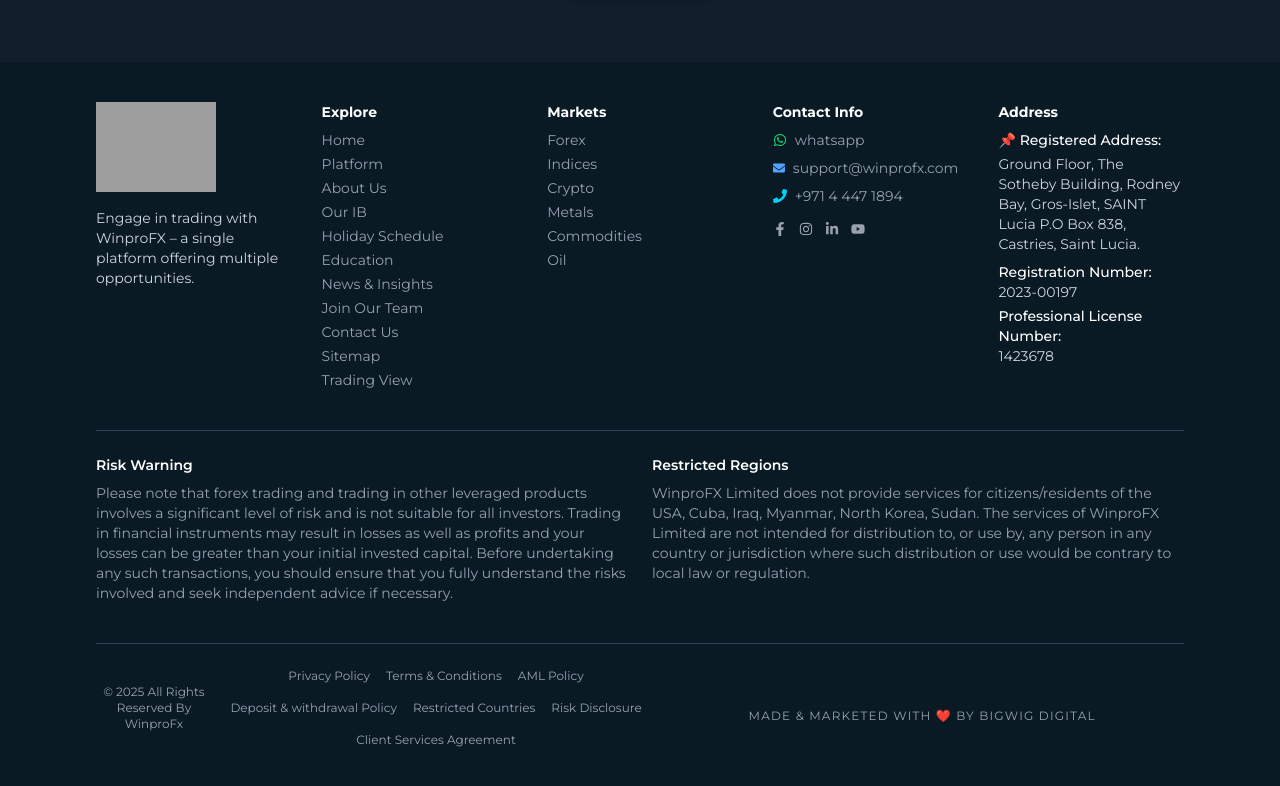
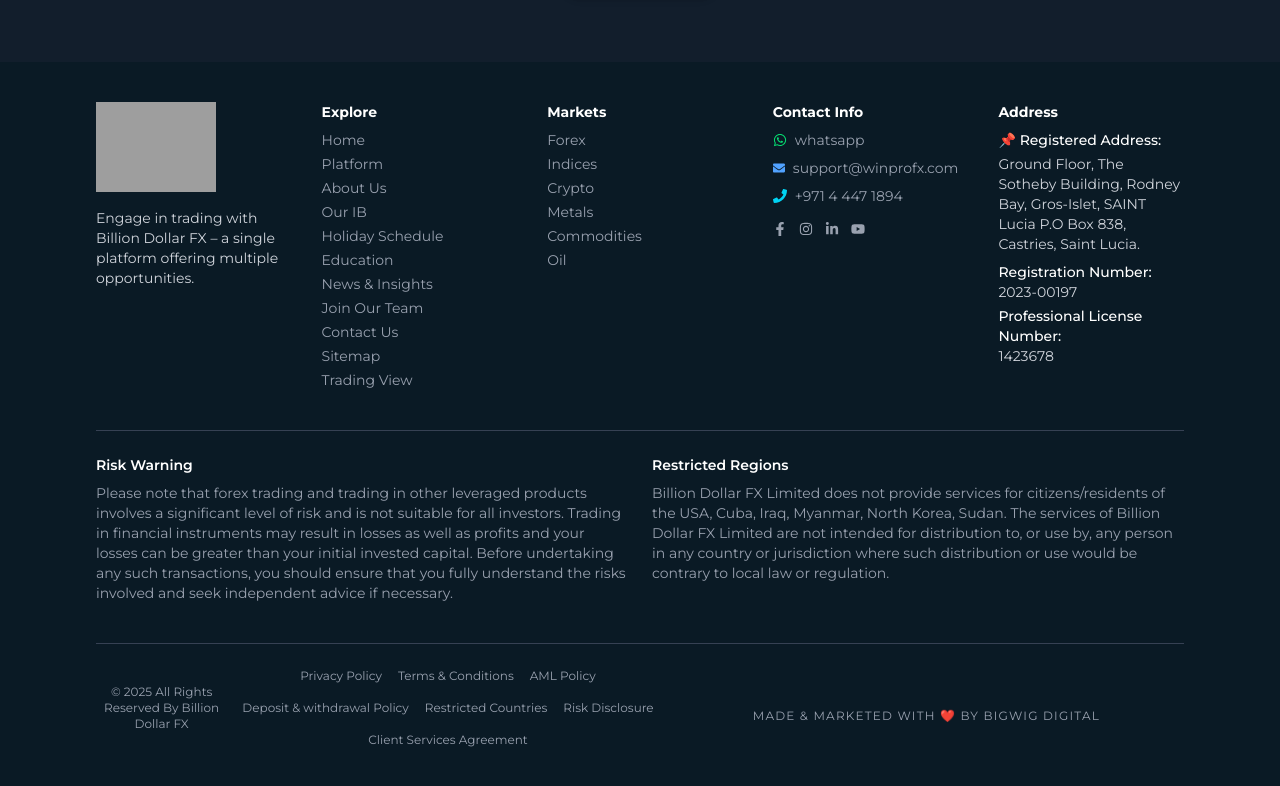
Before and after one commit to Shubham9049/WinProFx, a Next.js app: page /oil in a window 1280 px wide. Shown: the part 2119-2905 px from the top of the page. Built offline with nearby package versions, Linux system fonts and the light colour scheme; grey boxes are pictures that could not be loaded.

Commit message:
updated footer

```diff
--- a/components/Footer.tsx
+++ b/components/Footer.tsx
@@ -24,8 +24,8 @@
           />
 
           <p className="text-gray-300">
-            Engage in trading with WinproFX – a single platform offering
-            multiple opportunities.
+            Engage in trading with Billion Dollar FX – a single platform
+            offering multiple opportunities.
           </p>
         </div>
 
@@ -133,18 +133,19 @@
         <div>
           <h4 className="font-semibold text-white mb-2">Restricted Regions</h4>
           <p className="text-gray-400 text-sm">
-            WinproFX Limited does not provide services for citizens/residents of
-            the USA, Cuba, Iraq, Myanmar, North Korea, Sudan. The services of
-            WinproFX Limited are not intended for distribution to, or use by,
-            any person in any country or jurisdiction where such distribution or
-            use would be contrary to local law or regulation.
+            Billion Dollar FX Limited does not provide services for
+            citizens/residents of the USA, Cuba, Iraq, Myanmar, North Korea,
+            Sudan. The services of Billion Dollar FX Limited are not intended
+            for distribution to, or use by, any person in any country or
+            jurisdiction where such distribution or use would be contrary to
+            local law or regulation.
           </p>
         </div>
       </div>
 
       {/* Footer Bottom */}
       <div className="mt-10 border-t border-gray-700 pt-6 text-center text-gray-400 text-xs flex flex-col md:flex-row md:justify-between items-center gap-2">
-        <p>© 2025 All Rights Reserved By WinproFx</p>
+        <p>© 2025 All Rights Reserved By Billion Dollar FX</p>
         <div className="flex flex-wrap justify-center gap-4">
           {[
             "Privacy Policy",
```
